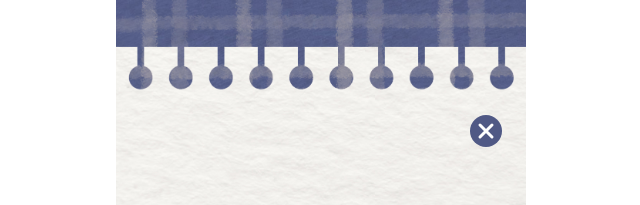
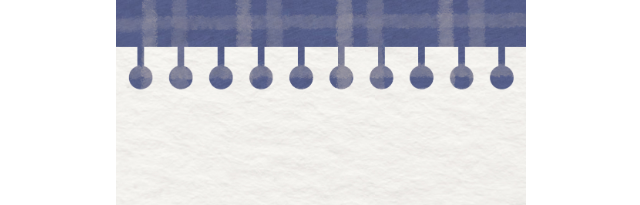
Before and after one commit to fish-crew/fish-bun-frontend, a React (Create React App) app: page /nicknamePage in a window 1280 px wide. Shown: the top 205 px of the page, without its empty margins (319-959 px from the left). Built offline with nearby package versions, Linux system fonts and the light colour scheme; a web font is replaced by a local one.

Commit message:
[refactor] 불필요한 버튼 컴포넌트 제거

```diff
--- a/src/pages/nickname/NicknamePage.js
+++ b/src/pages/nickname/NicknamePage.js
@@ -46,28 +46,9 @@ function NicknamePage() {
       </div>
 
       <div
-        className="w-full flex flex-col flex-grow justify-around bg-cover whitespace-nowrap p-6 items-center relative"
+        className="w-full flex flex-col flex-grow justify-around bg-cover whitespace-nowrap p-6 items-center"
         style={{ backgroundImage: `url(${paperOnCheckB})` }}
       >
-        <button
-          onClick={handleClose}
-          className="absolute top-6 right-6 w-8 h-8 rounded-full flex items-center justify-center bg-[#505985] hover:bg-gray-300"
-        >
-          <svg
-            xmlns="http://www.w3.org/2000/svg"
-            fill="none"
-            viewBox="0 0 24 24"
-            strokeWidth="1.5"
-            stroke="currentColor"
-            className="w-6 h-6 text-white stroke-[3px]"
-          >
-            <path
-              strokeLinecap="round"
-              strokeLinejoin="round"
-              d="M6 18L18 6M6 6l12 12"
-            />
-          </svg>
-        </button>
         <div className="w-full">
           <input
             type="text"
```
